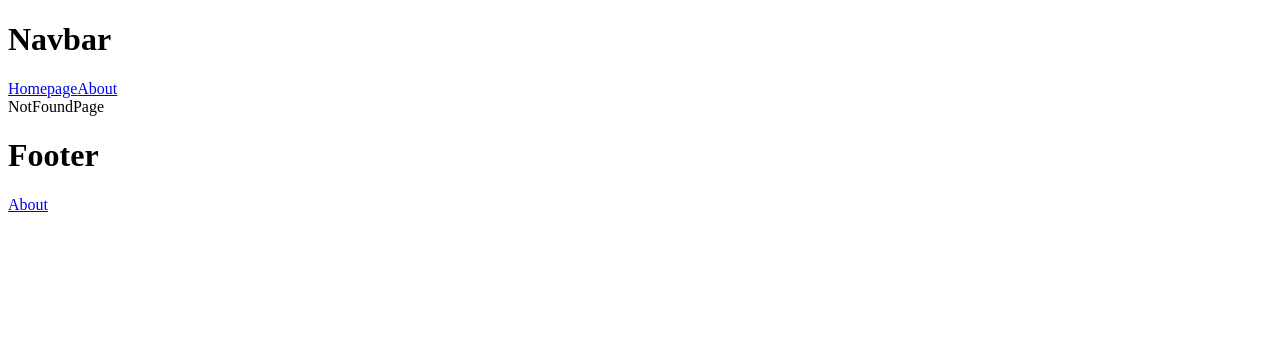
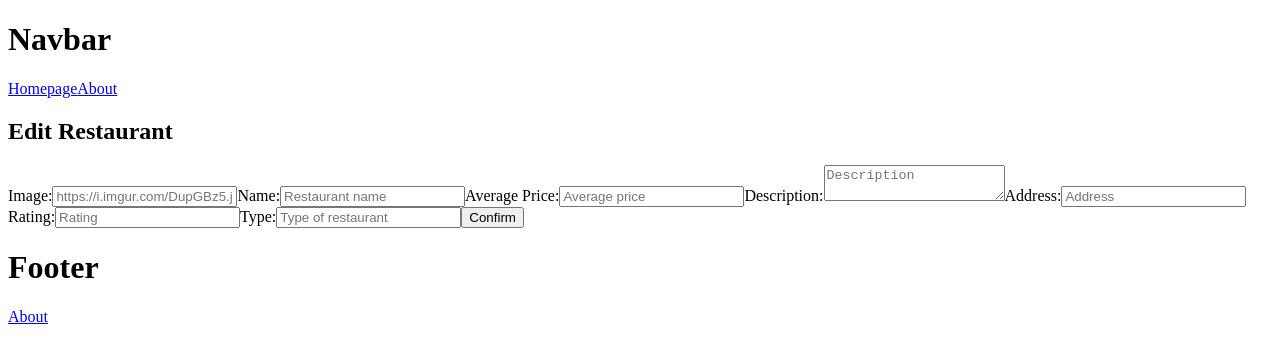
Before and after one commit to ironhack-the-spoon/project2, a React (Vite) app: page /edit/1 in a window 1280 px wide. Shown: the top 360 px of the page. Built offline with nearby package versions, Linux system fonts and the light colour scheme.

Commit message:
Update edit button

```diff
--- a/src/App.jsx
+++ b/src/App.jsx
@@ -9,6 +9,7 @@ import Michelin from './pages/Michelin'
 import About from './pages/About'
 import NotFoundPage from './pages/NotFoundPage'
 import Footer from './components/Footer'
+import Edit from './pages/Edit'
 function App() {
 
   return (
@@ -19,6 +20,7 @@ function App() {
 <Route path="/" element={<Homepage/>}></Route>
 <Route path="/restaurants" element={<Restaurants/>}></Route>
 <Route path="/details/:restaurantID" element={<DetailsPage />} />
+<Route path="/edit/:restaurantID" element={<Edit/>}></Route>
 <Route path="/michelin" element={<Michelin/>}></Route>
 <Route path="/about" element={<About/>}></Route>
 <Route path="*" element={<NotFoundPage/>}></Route>
--- a/src/pages/DetailsPage.jsx
+++ b/src/pages/DetailsPage.jsx
@@ -4,12 +4,19 @@ import axios from "axios";
 import { API_URL } from "../config/api";
 import { Link } from "react-router-dom";
 
+
+function getArrayFromObject(data) {
+  return Object.keys(data).map((key) => {
+    return { ...data[key], id: key };
+  });
+}
+
 function DetailsPage() {
   const { restaurantID } = useParams();
   const [restaurantData, setRestaurantData] = useState([]);
   useEffect(() => {
     axios.get(`${API_URL}/projects/${restaurantID}.json`)
-      .then(response => setRestaurantData(response.data["-OAcoLpdhxVFn7lPXMMf"]))
+      .then(response => setRestaurantData(getArrayFromObject(response.data)))
       .catch(e => console.log("Error getting projects from the API...", e));
   }, [restaurantID]);
 
@@ -41,7 +48,9 @@ function DetailsPage() {
 
       <>
         <button>
+          <Link to="/edit/:restaurantID">
           Edit
+          </Link>
         </button>
       </>
 
--- /dev/null
+++ b/src/pages/Edit.jsx
@@ -0,0 +1,136 @@
+import React, { useState, useEffect } from 'react';
+import { useParams, useNavigate } from 'react-router-dom';
+
+function Edit({ restaurants, callBackToEdit }) {
+  const [name, setName] = useState("");
+  const [image, setImage] = useState("");
+  const [averagePrice, setAveragePrice] = useState("");
+  const [description, setDescription] = useState("");
+  const [address, setAddress] = useState("");
+  const [rating, setRating] = useState("");
+  const [type, setType] = useState("");
+
+  const { restaurantID } = useParams();
+  const navigate = useNavigate();
+
+  useEffect(() => {
+    const restaurantToEdit = restaurants && restaurants.find((restaurant) => restaurant.id === Number(restaurantID));
+    if (restaurantToEdit) {
+      setName(restaurantToEdit.name);
+      setImage(restaurantToEdit.image_url);
+      setAveragePrice(restaurantToEdit.average_price);
+      setDescription(restaurantToEdit.description);
+      setAddress(restaurantToEdit.address);
+      setRating(restaurantToEdit.rating);
+      setType(restaurantToEdit.type);
+    }
+  }, [restaurantID, restaurants]);
+
+  const handleSubmit = (e) => {
+    e.preventDefault();
+
+    const updatedRestaurant = {
+      id: Number(restaurantID),
+      name,
+      image,
+      average_price: averagePrice,
+      description,
+      address,
+      rating,
+      type,
+    };
+
+    callBackToEdit(updatedRestaurant);
+
+    setName("");
+    setImage("");
+    setAveragePrice("");
+    setDescription("");
+    setAddress("");
+    setRating("");
+    setType("");
+
+    navigate(`/details/${restaurantID}`);
+  };
+
+  return (
+    <div className="edit-restaurant">
+      <h2>Edit Restaurant</h2>
+      <form onSubmit={handleSubmit}>
+        <label>
+          Image:
+          <input
+            type="url"
+            placeholder="https://i.imgur.com/DupGBz5.jpg"
+            value={image}
+            onChange={(e) => setImage(e.target.value)}
+          />
+        </label>
+
+        <label>
+          Name:
+          <input
+            type="text"
+            placeholder="Restaurant name"
+            value={name}
+            onChange={(e) => setName(e.target.value)}
+          />
+        </label>
+
+        <label>
+          Average Price:
+          <input
+            type="number"
+            placeholder="Average price"
+            value={averagePrice}
+            onChange={(e) => setAveragePrice(e.target.value)}
+          />
+        </label>
+
+        <label>
+          Description:
+          <textarea
+            placeholder="Description"
+            value={description}
+            onChange={(e) => setDescription(e.target.value)}
+          />
+        </label>
+
+        <label>
+          Address:
+          <input
+            type="text"
+            placeholder="Address"
+            value={address}
+            onChange={(e) => setAddress(e.target.value)}
+          />
+        </label>
+
+        <label>
+          Rating:
+          <input
+            type="number"
+            step="0.1"
+            placeholder="Rating"
+            value={rating}
+            onChange={(e) => setRating(e.target.value)}
+          />
+        </label>
+
+        <label>
+          Type:
+          <input
+            type="text"
+            placeholder="Type of restaurant"
+            value={type}
+            onChange={(e) => setType(e.target.value)}
+          />
+        </label>
+
+        <button type="submit">Confirm</button>
+      </form>
+    </div>
+  );
+}
+
+export default Edit;
--- a/src/pages/Restaurants.jsx
+++ b/src/pages/Restaurants.jsx
@@ -11,7 +11,7 @@ function Restaurants() {
     useEffect(() => {
       axios.get(`${API_URL}/projects.json`)
       .then(response => {
-        setRestaurantsList(response.data["-OAcoLpdhxVFn7lPXMMf"])
+        setRestaurantsList(response.data)
       })
       .catch(e => console.log("Error getting projects from the API...", e));
     }, []);
```
